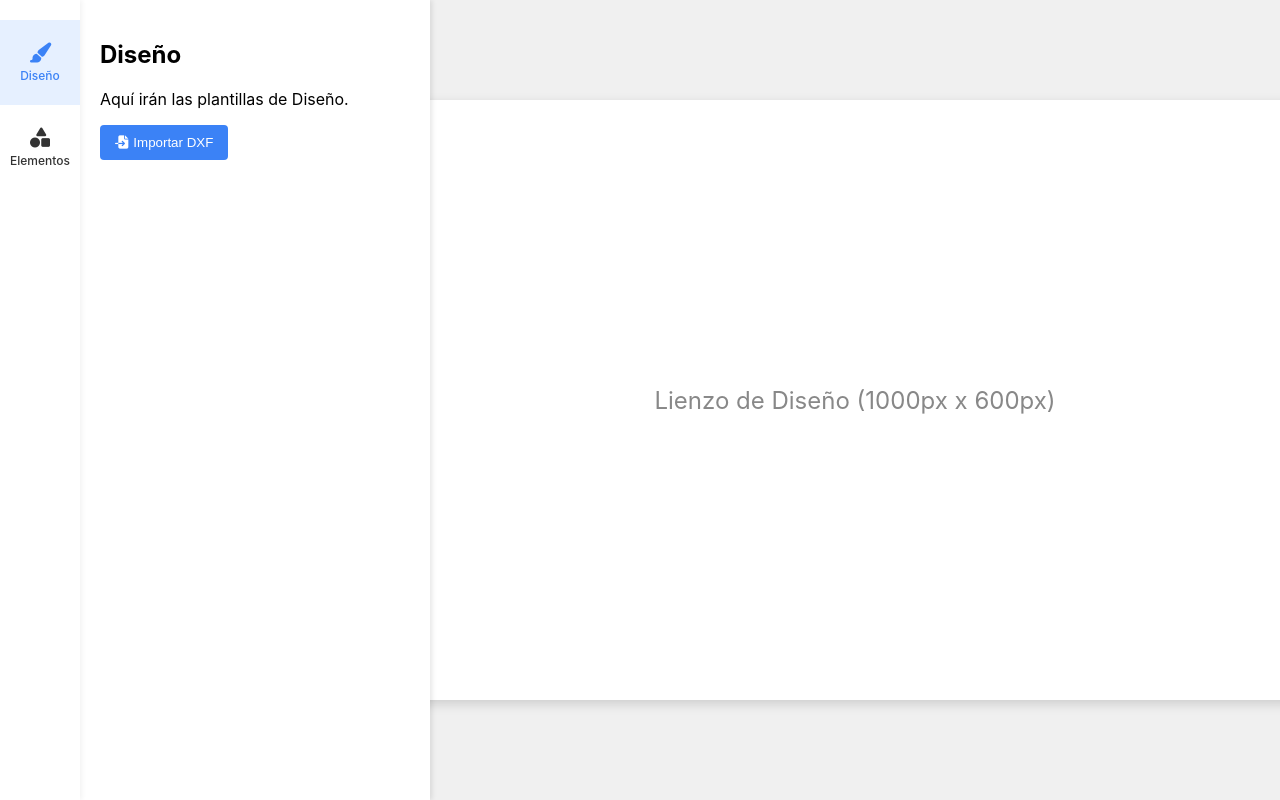
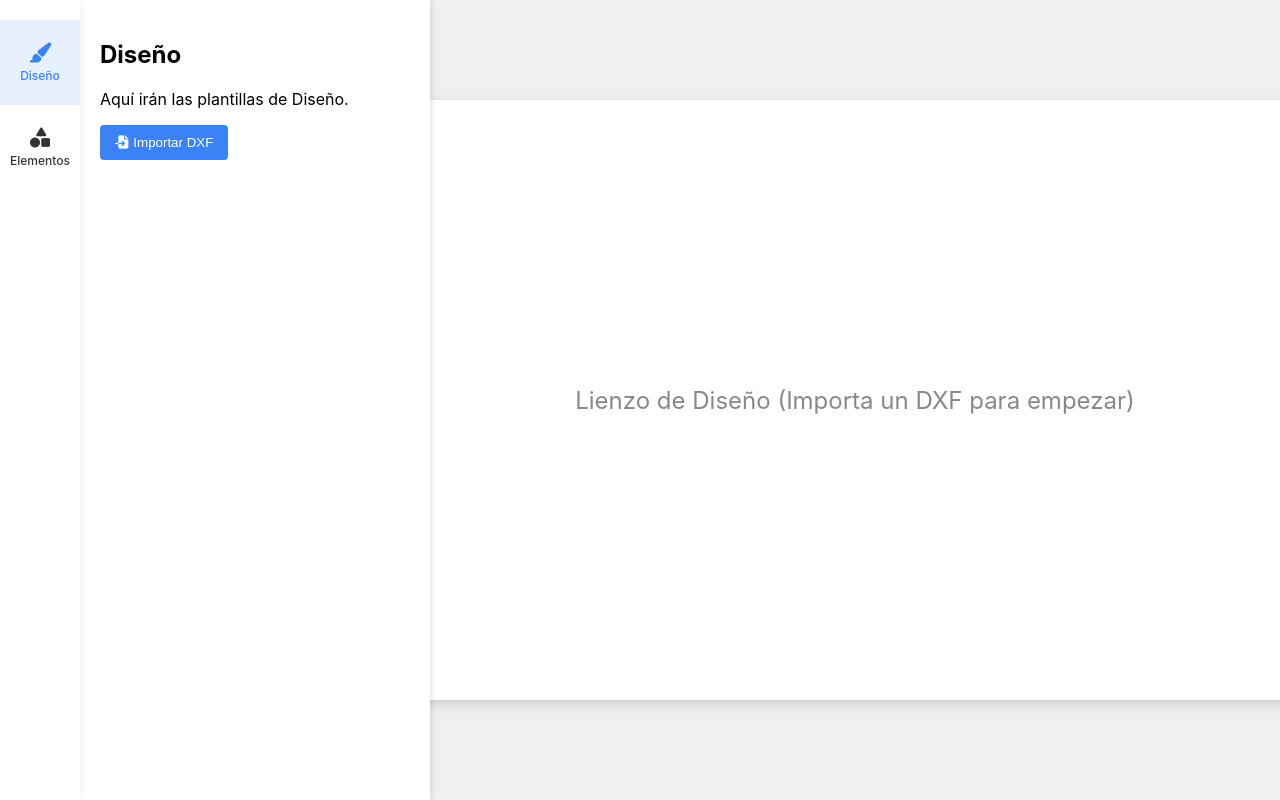
Before and after one commit to somerwest01/MylarProjection, a React (Vite) app: page / in a window 1280 px wide. Built offline with nearby package versions, Linux system fonts and the light colour scheme; the HTML template or start-up script is replaced by a standard one.

Commit message:
Update App.jsx

```diff
--- a/src/App.jsx
+++ b/src/App.jsx
@@ -6,8 +6,43 @@ import './App.css'; // Importa tus estilos
 function App() {
   const [activeMenu, setActiveMenu] = useState('design');
   const [isMenuOpen, setIsMenuOpen] = useState(true);
+  // 🆕 Estado para guardar los datos del dibujo DXF
+  const [dxfData, setDxfData] = useState(null);
+  const [loading, setLoading] = useState(false);
 
+  // 🆕 Función que maneja el archivo DXF
+  const handleDxfFileSelect = (file) => {
+    setLoading(true);
+    // Usamos FileReader para leer el contenido del archivo
+    const reader = new FileReader();
 
+    reader.onload = async (e) => {
+      const fileContent = e.target.result;
+
+      // ⚠️ ADVERTENCIA: Aquí es donde se usaría la librería DXF.
+      // Como no la hemos instalado ni configurado, solo simularemos el proceso.
+
+      try {
+        // ➡️ PASO REAL (REQUIERE LIBRERÍA INSTALADA)
+        // const parser = new DxfParser();
+        // const drawing = parser.parseSync(fileContent);
+        // setDxfData(drawing);
+
+        // ➡️ PASO SIMULADO POR AHORA:
+        console.log(`Archivo ${file.name} cargado. Listo para ser analizado.`);
+        setDxfData({ message: `DXF cargado: ${file.name}. Listo para dibujar.` });
+
+      } catch (error) {
+        console.error("Error al analizar el archivo DXF:", error);
+        alert("Hubo un error al procesar el archivo DXF.");
+      } finally {
+        setLoading(false);
+      }
+    };
+
+    // Lee el archivo como texto plano
+    reader.readAsText(file);
+  };
 
   return (
     // Creamos un área de escucha para detectar cuando el cursor sale
@@ -33,15 +68,23 @@ function App() {
       <MenuPanel
         isOpen={isMenuOpen} // Siempre abierto en este ejemplo simple
         activeMenu={activeMenu}
+        onDxfFileSelect={handleDxfFileSelect} // ⬅️ NUEVA PROP
       />
 
       {/* 3. Área de Trabajo Principal (Canvas / Diseño) */}
       <div className="work-area">
         <div className="canvas-container">
-          {/* Aquí va el <Stage> de Konva, o el contenido real de tu diseño.
-            Por ahora, es un mensaje de placeholder.
-          */}
-          Lienzo de Diseño (1000px x 600px)
+          {loading ? (
+            <p>Cargando y analizando dibujo...</p>
+          ) : dxfData ? (
+            <div>
+              <p style={{ color: 'green' }}>{dxfData.message}</p>
+              {/* Aquí se integraría el componente <Stage> de Konva para renderizar el dibujo */}
+              <p>El dibujo DXF se mostrará aquí.</p>
+            </div>
+          ) : (
+            <p>Lienzo de Diseño (Importa un DXF para empezar)</p>
+          )}
         </div>
       </div>
     </div>
```
